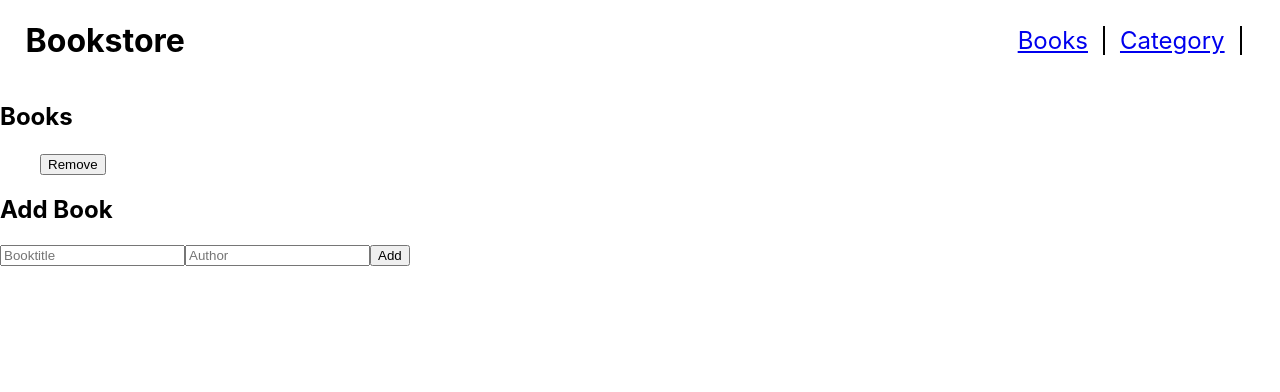
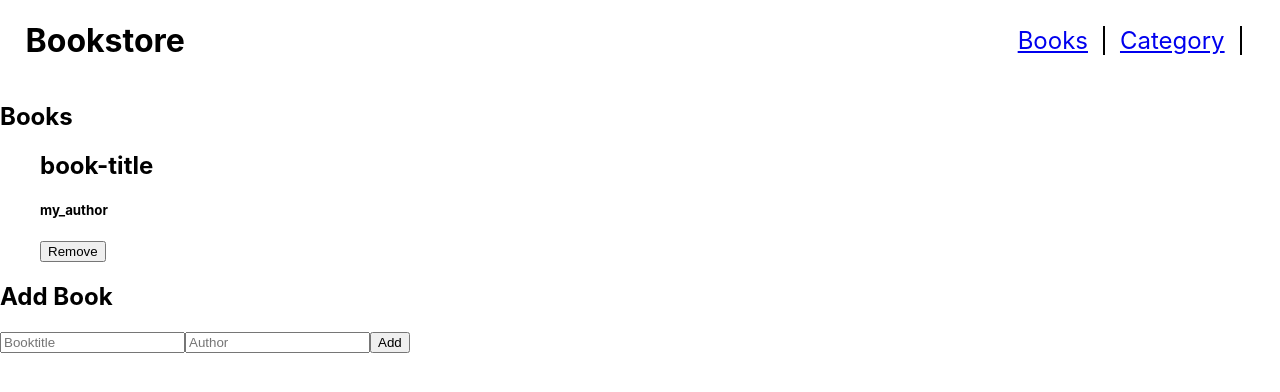
Before and after one commit to Ogaga01/react-bookstore-app, a React (Create React App) app: page / in a window 1280 px wide. Shown: the top 392 px of the page. Built offline with nearby package versions, Linux system fonts and the light colour scheme.

Commit message:
Made changes asked from code review

```diff
--- a/package.json
+++ b/package.json
@@ -6,6 +6,7 @@
     "@testing-library/jest-dom": "^5.16.4",
     "@testing-library/react": "^13.3.0",
     "@testing-library/user-event": "^13.5.0",
+    "prop-types": "^15.8.1",
     "react": "^18.1.0",
     "react-dom": "^18.1.0",
     "react-router-dom": "^6.3.0",
--- a/src/components/Book.js
+++ b/src/components/Book.js
@@ -1,22 +1,19 @@
 import React from 'react';
+import PropTypes from 'prop-types';
 
-function Book() {
-  const bookStore = {
-    id: 1,
-    title: '',
-    author: '',
-  };
+function Book({ title, author }) {
   return (
-
-    <>
-
-      <div key={bookStore.id}>
-        <h2>{bookStore.title}</h2>
-        <h5>{bookStore.author}</h5>
-      </div>
-
-    </>
+    <div>
+      <h2>{title}</h2>
+      <h5>{author}</h5>
+      <div><button type="button">Remove</button></div>
+    </div>
   );
 }
 
+Book.propTypes = {
+  title: PropTypes.string.isRequired,
+  author: PropTypes.string.isRequired,
+};
+
 export default Book;
--- a/src/components/Books.js
+++ b/src/components/Books.js
@@ -8,8 +8,8 @@ function Books() {
       <h2>Books</h2>
       <ul>
         <li>
-          <Book />
-          <div><button type="button">Remove</button></div>
+          <Book title="book-title" author="my_author" />
+
         </li>
       </ul>
       <div><Form /></div>
```
Also changed, not shown: 1 other file (tests, documents, lock files or other folders).
